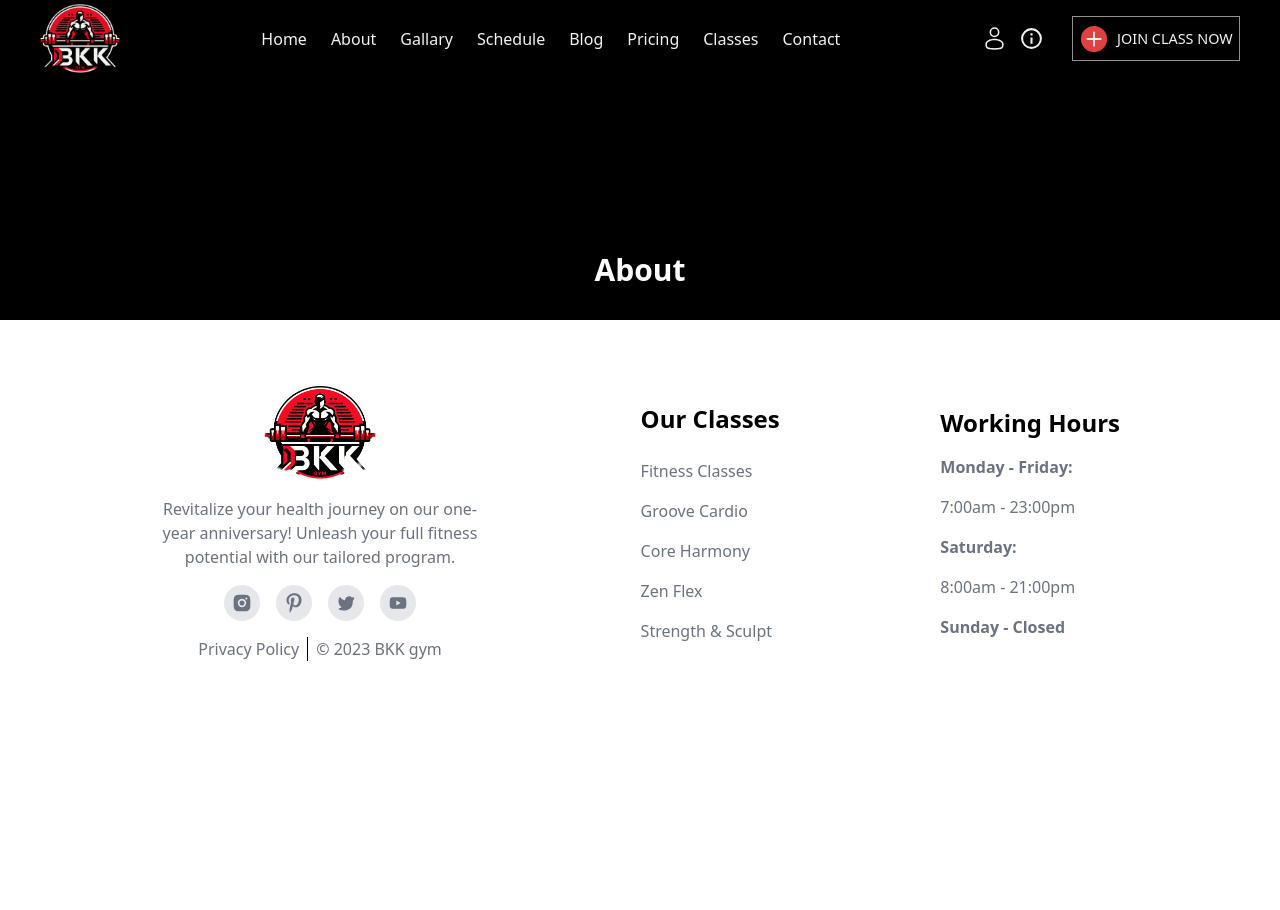
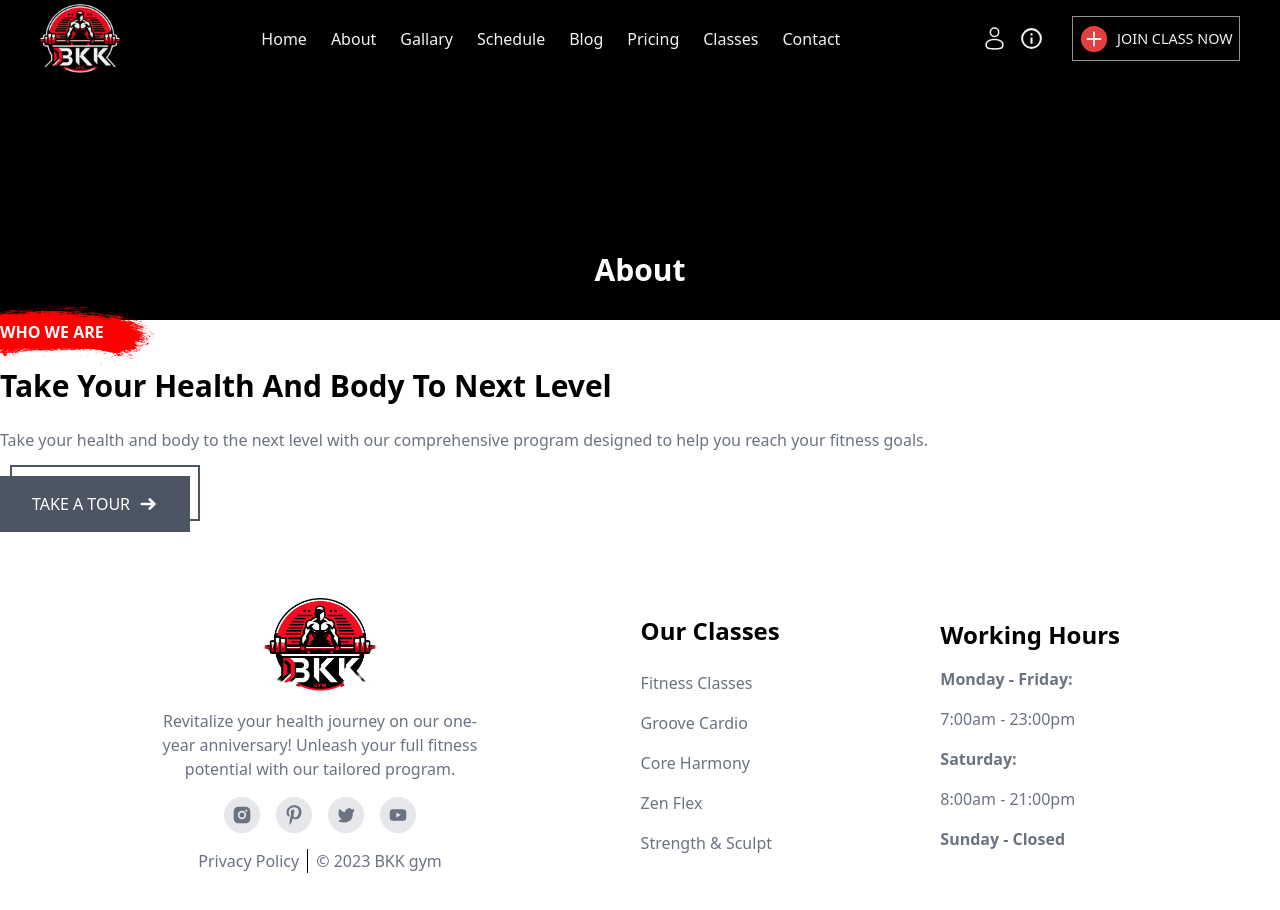
Before and after one commit to OnigiriKing/new-project, a React (Create React App) app: page /about in a window 1280 px wide. Shown: the top 910 px of the page. Before the commit the page ends 800 px from the top, so only its background shows below. Built offline with nearby package versions, Linux system fonts and the light colour scheme.

Commit message:
RedBrush update

```diff
--- a/src/components/aboutComp/About.jsx
+++ b/src/components/aboutComp/About.jsx
@@ -1,14 +1,34 @@
 import TopComp from "components/topComp/TopComp";
+import allSvg from "svg/allSvg";
+import redBrush from "utils/img/redBrush.png";
+import { Link } from "react-router-dom";
 
 export default function About() {
   return (
     <div class="">
-    <TopComp des="About" />
-    <div></div>
-    <div>
-      <div></div>
-      <div></div>
-    </div>
+      <TopComp des="About" />
+      <div class="flex gap-6 flex-col z-10">
+        <div class="relative">
+          <h3 class="text-white relative z-[10] font-bold ">WHO WE ARE</h3>
+          <img
+            class="absolute w-[12rem] -top-[.9rem] -left-[2.3rem] z-[5]"
+            src={redBrush}
+          />
+        </div>
+        <h3 class="text-3xl font-bold">
+          Take Your Health And Body To Next Level
+        </h3>
+        <p class="text-gray-500">
+          Take your health and body to the next level with our comprehensive
+          program designed to help you reach your fitness goals.
+        </p>
+
+        <Link class="button-class">TAKE A TOUR {allSvg(20).arrow}</Link>
+      </div>
+      <div>
+        <div></div>
+        <div></div>
+      </div>
     </div>
   );
 }
--- a/src/components/homeComp/Home.About/About.jsx
+++ b/src/components/homeComp/Home.About/AboutUs.jsx
@@ -1,6 +1,6 @@
 import allSvg from "svg/allSvg";
 import run from "../img/run.png"
-import redBrush from "../img/redBrush.png"
+import redBrush from "utils/img/redBrush.png";
 import { Link } from "react-router-dom";
 
 export default function About() {
--- a/src/components/homeComp/Home.Chart/Chart.jsx
+++ b/src/components/homeComp/Home.Chart/Chart.jsx
@@ -1,5 +1,5 @@
 
-import redBrush from "../img/redBrush.png";
+import redBrush from "utils/img/redBrush.png";
 import prices from "utils/data/prices";
 import Course from "./Chart.Course/Course";
 
--- a/src/components/homeComp/Home.ChooseUs/ChooseUs.jsx
+++ b/src/components/homeComp/Home.ChooseUs/ChooseUs.jsx
@@ -1,6 +1,6 @@
 import allSvg from "svg/allSvg";
 import { Link } from "react-router-dom";
-import redBrush from "../img/redBrush.png";
+import redBrush from "utils/img/redBrush.png";
 
 export default function ChooseUs() {
   return (
--- a/src/components/homeComp/Home.Classes/Classes.jsx
+++ b/src/components/homeComp/Home.Classes/Classes.jsx
@@ -1,4 +1,4 @@
-import redBrush from "../img/redBrush.png";
+import redBrush from "utils/img/redBrush.png";
 import allSvg from "svg/allSvg";
 
 export default function Classes() {
--- a/src/components/homeComp/Home.News/News.jsx
+++ b/src/components/homeComp/Home.News/News.jsx
@@ -1,4 +1,4 @@
-import redBrush from "../img/redBrush.png";
+import redBrush from "utils/img/redBrush.png";
 import Article from "./News.Article/Article";
 import news from "utils/data/news";
 
--- a/src/components/homeComp/Home.Testimonials/Testimonials.jsx
+++ b/src/components/homeComp/Home.Testimonials/Testimonials.jsx
@@ -1,5 +1,5 @@
 import allSvg from "svg/allSvg";
-import redBrush from "../img/redBrush.png";
+import redBrush from "utils/img/redBrush.png";
 import reviews from "utils/data/reviews";
 import { useDispatch, useSelector } from "react-redux";
 import { next, prev } from "features/Redux/reducers/reviewSlice";
--- a/src/components/homeComp/Home.Trainers/Trainers.jsx
+++ b/src/components/homeComp/Home.Trainers/Trainers.jsx
@@ -1,4 +1,4 @@
-import redBrush from "../img/redBrush.png";
+import redBrush from "utils/img/redBrush.png";
 import trainer1 from "./img/trainer1.png";
 import trainer2 from "./img/trainer2.png";
 import trainer3 from "./img/trainer3.png";
--- a/src/components/homeComp/Home.jsx
+++ b/src/components/homeComp/Home.jsx
@@ -1,5 +1,5 @@
 import Welcome from "./Home.Welcome/Welcome";
-import About from "./Home.About/About";
+import About from "./Home.About/AboutUs";
 import Classes from "./Home.Classes/Classes";
 import ChooseUs from "./Home.ChooseUs/ChooseUs";
 import Trainers from "./Home.Trainers/Trainers";
```
Also changed, not shown: src/dist/style.css, src/utils/img/redBrush.png (renamed from src/components/homeComp/img/redBrush.png).
